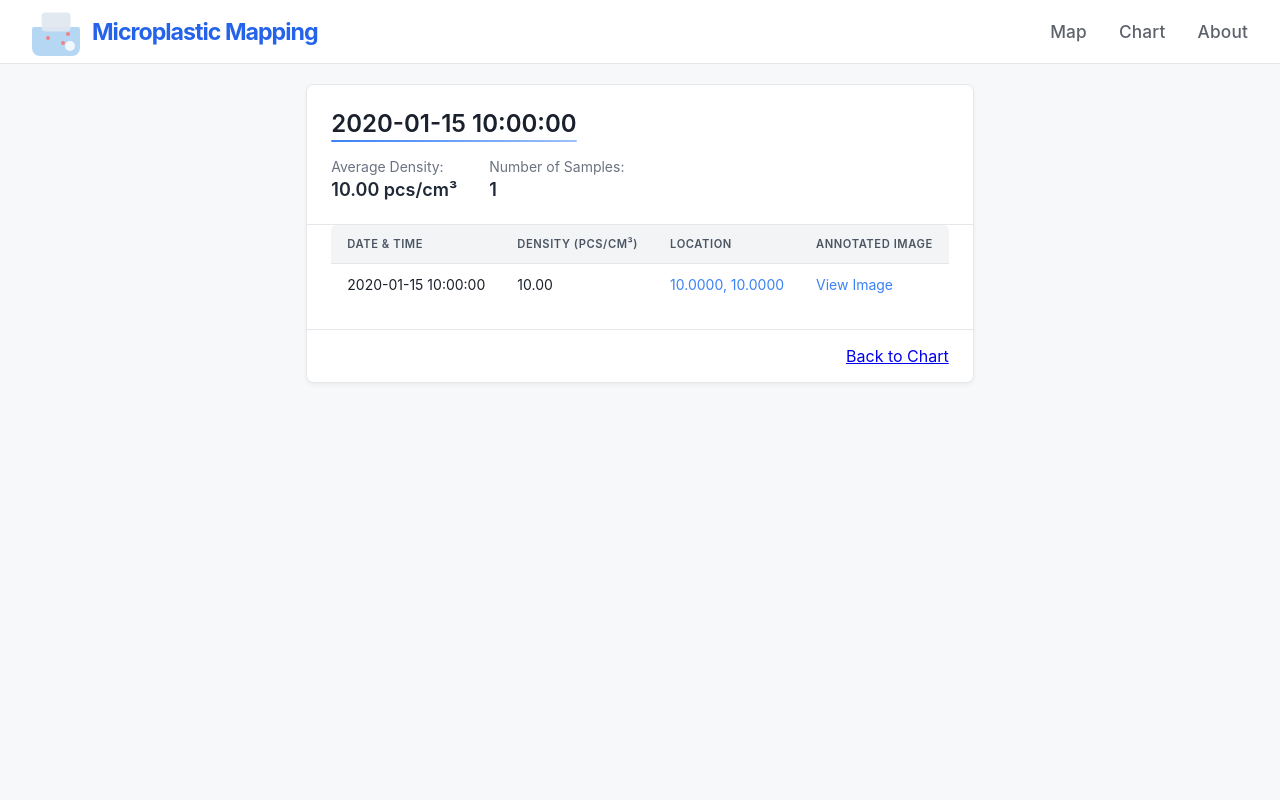
After one commit to joseph-portfolio/Thesis, a Flask app: template templates/detailed_data.html in a window 1280 px wide. The commit adds this page. Run offline with Flask 3, Linux system fonts and the light colour scheme; the template is opened without the code that fills it: most values are stand-ins (such as "Sample title", 1, 10 or a date in 2020); some libraries are stand-ins or nearby versions.

Commit message:
Added detailed_data.html

```diff
--- a/app.py
+++ b/app.py
@@ -3,8 +3,28 @@ import boto3
 from flask import Flask, render_template, request, jsonify
 from collections import defaultdict
 from datetime import datetime, timedelta
+from functools import wraps
 
 app = Flask(__name__)
+
+def datetimeformat(value, format='%Y-%m-%d'):
+    if isinstance(value, str):
+        try:
+            # Try parsing as YYYY-MM-DD
+            dt = datetime.strptime(value, '%Y-%m-%d')
+        except ValueError:
+            return value
+    elif isinstance(value, datetime):
+        dt = value
+    else:
+        return value
+
+    # Replace format placeholders with strftime directives
+    format = format.replace('%-d', '%d').replace('%-m', '%m')
+    return dt.strftime(format)
+
+# Register the filter with Jinja2
+app.jinja_env.filters['datetimeformat'] = datetimeformat
 
 dynamodb = boto3.resource(
     'dynamodb',
@@ -137,9 +157,92 @@ def timeseries_data():
     result = []
     for date, densities in sorted(data.items()):
         avg = sum(densities) / len(densities)
-        result.append({'date': date, 'average_density': avg})
+        result.append({'date': date, 'average_density': avg, 'sample_count': len(densities)})
 
     return jsonify(result)
+
+def format_date_display(start_date, end_date=None):
+    """Format date or date range for display."""
+    def format_single_date(date):
+        day = str(date.day).lstrip('0')
+        return f"{date.strftime('%B')} {day}, {date.year}"
+
+    if not end_date or start_date == end_date:
+        return format_single_date(start_date)
+
+    start_day = str(start_date.day).lstrip('0')
+    end_day = str(end_date.day).lstrip('0')
+
+    if start_date.month == end_date.month and start_date.year == end_date.year:
+        return f"{start_date.strftime('%B')} {start_day}-{end_day}, {start_date.year}"
+
+    start_str = f"{start_date.strftime('%B')} {start_day}"
+    end_str = f"{end_date.strftime('%B')} {end_day}, {end_date.year}"
+    return f"{start_str} - {end_str}"
+
+def filter_items_by_date_range(items, start_date, end_date):
+    """Filter items that fall within the specified date range (inclusive)."""
+    filtered = []
+    for item in items:
+        item_date = datetime.strptime(item['datetime'][:10], "%Y-%m-%d")
+        if start_date <= item_date <= end_date:
+            filtered.append(item)
+    return filtered
+
+@app.route('/detailed_data')
+def detailed_data():
+    # Get and validate parameters
+    date_str = request.args.get('date')
+    mode = request.args.get('mode', 'daily')
+
+    if not date_str:
+        return jsonify({'error': 'Date parameter is required'}), 400
+
+    try:
+        # Parse and validate date
+        date_obj = datetime.strptime(date_str, "%Y-%m-%d")
+    except ValueError:
+        return jsonify({'error': 'Invalid date format. Use YYYY-MM-DD'}), 400
+
+    # Determine date range based on mode
+    if mode == 'weekly':
+        end_date = date_obj + timedelta(days=6)  # End of the week
+        date_display = format_date_display(date_obj, end_date)
+    else:  # daily
+        end_date = date_obj
+        date_display = format_date_display(date_obj)
+
+    # Fetch and filter data
+    try:
+        response = table.scan()
+        items = response.get('Items', [])
+        filtered_items = filter_items_by_date_range(items, date_obj, end_date)
+
+        # Calculate statistics
+        sample_count = len(filtered_items)
+        densities = [float(item['density']) for item in filtered_items]
+        avg_density = sum(densities) / len(densities) if densities else 0
+
+        # Prepare response data
+        samples = [{
+            'datetime': item['datetime'],
+            'density': float(item['density']),
+            'latitude': float(item['latitude']),
+            'longitude': float(item['longitude']),
+            'annotated_image_url': item.get('annotatedImageURL', '')  # Get the URL or empty string if not available
+        } for item in filtered_items]
+
+        return render_template('detailed_data.html', data={
+            'date': date_display,
+            'mode': mode,
+            'samples': samples,
+            'average_density': avg_density,
+            'sample_count': sample_count
+        })
+
+    except Exception as e:
+        app.logger.error(f"Error processing request: {str(e)}")
+        return jsonify({'error': 'An error occurred while processing your request'}), 500
 
 if __name__ == "__main__":
     port = int(os.getenv("PORT", 5000))  # Default to 5000 for local testing
--- /dev/null
+++ b/static/css/detailed_data.css
@@ -0,0 +1,178 @@
+/* Detailed Data Page Styles */
+.detailed-content {
+    padding: 20px;
+    background-color: #f6f8fa;
+    flex: 1;
+    position: relative;
+    min-height: 0;
+    overflow-y: auto;
+}
+
+.detailed-container {
+    max-width: 1200px;
+    margin: 0 auto;
+    background: #fff;
+    border-radius: 8px;
+    box-shadow: 0 2px 4px rgba(0, 0, 0, 0.05);
+    overflow: hidden;
+    border: 1px solid #e5e7eb;
+}
+
+.detailed-header {
+    padding: 24px;
+    border-bottom: 1px solid #e5e7eb;
+    background: #fff;
+}
+
+.detailed-header h1 {
+    margin: 0 0 20px 0;
+    color: #1a202c;
+    font-size: 1.5rem;
+    font-weight: 600;
+    position: relative;
+    display: inline-block;
+}
+
+.detailed-header h1::after {
+    content: '';
+    position: absolute;
+    left: 0;
+    bottom: -4px;
+    width: 100%;
+    height: 2px;
+    background: linear-gradient(90deg, #3b82f6, rgba(59, 130, 246, 0.5));
+    border-radius: 2px;
+}
+
+.summary {
+    display: flex;
+    gap: 32px;
+}
+
+.summary-item {
+    display: flex;
+    flex-direction: column;
+}
+
+.summary-label {
+    font-size: 0.875rem;
+    color: #6b7280;
+    margin-bottom: 4px;
+}
+
+.summary-value {
+    font-size: 1.125rem;
+    font-weight: 600;
+    color: #1f2937;
+}
+
+.data-table-container {
+    padding: 0 24px 24px;
+    overflow-x: auto;
+}
+
+.data-table {
+    width: 100%;
+    border-collapse: separate;
+    border-spacing: 0;
+    font-size: 0.875rem;
+    background: #fff;
+    border-radius: 6px;
+    overflow: hidden;
+}
+
+.data-table th,
+.data-table td {
+    padding: 12px 16px;
+    text-align: left;
+    border-bottom: 1px solid #e5e7eb;
+}
+
+.data-table th {
+    background-color: #f3f4f6;
+    color: #4b5563;
+    font-weight: 600;
+    text-transform: uppercase;
+    font-size: 0.7rem;
+    letter-spacing: 0.05em;
+    white-space: nowrap;
+}
+
+.data-table tbody tr:last-child td {
+    border-bottom: none;
+}
+
+.data-table tbody tr:hover {
+    background-color: #f9fafb;
+}
+
+.data-table a {
+    color: #3b82f6;
+    text-decoration: none;
+    transition: color 0.2s;
+}
+
+.data-table a:hover {
+    color: #2563eb;
+    text-decoration: underline;
+}
+
+.back-button {
+    padding: 16px 24px;
+    border-top: 1px solid #e5e7eb;
+    text-align: right;
+    background: #fff;
+}
+
+.back-button button {
+    padding: 8px 20px;
+    background-color: #3b82f6;
+    color: white;
+    border: none;
+    border-radius: 4px;
+    cursor: pointer;
+    font-size: 0.875rem;
+    font-weight: 500;
+    transition: all 0.2s;
+    box-shadow: 0 1px 2px rgba(0, 0, 0, 0.05);
+}
+
+.back-button button:hover {
+    background-color: #2563eb;
+    transform: translateY(-1px);
+}
+
+/* Responsive adjustments */
+@media (max-width: 768px) {
+    .detailed-content {
+        padding: 12px;
+    }
+
+    .detailed-header {
+        padding: 20px;
+    }
+
+    .summary {
+        flex-direction: column;
+        gap: 16px;
+    }
+
+    .data-table-container {
+        padding: 0 12px 16px;
+    }
+
+    .data-table th,
+    .data-table td {
+        padding: 10px 12px;
+        font-size: 0.8125rem;
+    }
+
+    .back-button {
+        padding: 16px 12px;
+    }
+
+    .back-button button {
+        width: 100%;
+        padding: 10px;
+    }
+}
--- a/templates/chart.html
+++ b/templates/chart.html
@@ -47,6 +47,9 @@
                     <div class="chart-loading" id="loading-indicator">
                         <div class="spinner"></div>
                     </div>
+                    <div class="chart-instruction">
+                        Click on any data point to view detailed information
+                    </div>
                     <canvas id="densityChart"></canvas>
                 </div>
             </div>
--- /dev/null
+++ b/templates/detailed_data.html
@@ -0,0 +1,90 @@
+<!DOCTYPE html>
+<html lang="en">
+<head>
+    <meta charset="UTF-8">
+    <meta name="viewport" content="width=device-width, initial-scale=1.0">
+    <title>Detailed Data - {{ data.date }}</title>
+
+    <!-- CSS -->
+    <link rel="stylesheet" href="{{ url_for('static', filename='css/style.css') }}">
+    <link rel="stylesheet" href="{{ url_for('static', filename='css/detailed_data.css') }}">
+    <link rel="stylesheet" href="https://code.jquery.com/ui/1.10.2/themes/smoothness/jquery-ui.css" />
+</head>
+<body>
+    <div class="app-shell">
+        <header class="main-header">
+            <a href="/" style="text-decoration: none;">
+                <div class="logo-title">
+                    <div class="logo-box">
+                        <div class="microplastic"></div>
+                        <div class="microplastic"></div>
+                        <div class="microplastic"></div>
+                        <div class="propeller"></div>
+                    </div>
+                    <span class="main-title">Microplastic Mapping</span>
+                </div>
+            </a>
+            <nav class="main-nav">
+                <a href="/" class="nav-link">Map</a>
+                <a href="chart" class="nav-link">Chart</a>
+                <a href="about" class="nav-link">About</a>
+            </nav>
+        </header>
+
+        <div class="main-content detailed-content">
+            <div class="detailed-container">
+                <div class="detailed-header">
+                    <h1>{{ data.date }}</h1>
+                    <div class="summary">
+                        <div class="summary-item">
+                            <span class="summary-label">Average Density:</span>
+                            <span class="summary-value">{{ "%.2f"|format(data.average_density) }} pcs/cm³</span>
+                        </div>
+                        <div class="summary-item">
+                            <span class="summary-label">Number of Samples:</span>
+                            <span class="summary-value">{{ data.sample_count }}</span>
+                        </div>
+                    </div>
+                </div>
+
+                <div class="data-table-container">
+                    <table class="data-table">
+                        <thead>
+                            <tr>
+                                <th>Date & Time</th>
+                                <th>Density (pcs/cm³)</th>
+                                <th>Location</th>
+                                <th>Annotated Image</th>
+                            </tr>
+                        </thead>
+                        <tbody>
+                            {% for sample in data.samples %}
+                            <tr>
+                                <td>{{ sample.datetime }}</td>
+                                <td>{{ "%.2f"|format(sample.density) }}</td>
+                                <td>
+                                    <a href="https://www.google.com/maps?q={{ sample.latitude }},{{ sample.longitude }}" target="_blank">
+                                        {{ "%.4f"|format(sample.latitude) }}, {{ "%.4f"|format(sample.longitude) }}
+                                    </a>
+                                </td>
+                                <td>
+                                    {% if sample.annotated_image_url and sample.annotated_image_url.strip() %}
+                                        <a href="{{ sample.annotated_image_url }}" target="_blank" class="image-link">View Image</a>
+                                    {% else %}
+                                        <span class="no-image">No Annotated Image Available</span>
+                                    {% endif %}
+                                </td>
+                            </tr>
+                            {% endfor %}
+                        </tbody>
+                    </table>
+                </div>
+
+                <div class="back-button">
+                    <a href="{{ url_for('chart') }}" class="back-link">Back to Chart</a>
+                </div>
+            </div>
+        </div>
+    </div>
+</body>
+</html>
```
Also changed, not shown: static/css/chart.css (+22 -0 lines), static/js/chart.js (+53 -5 lines).
